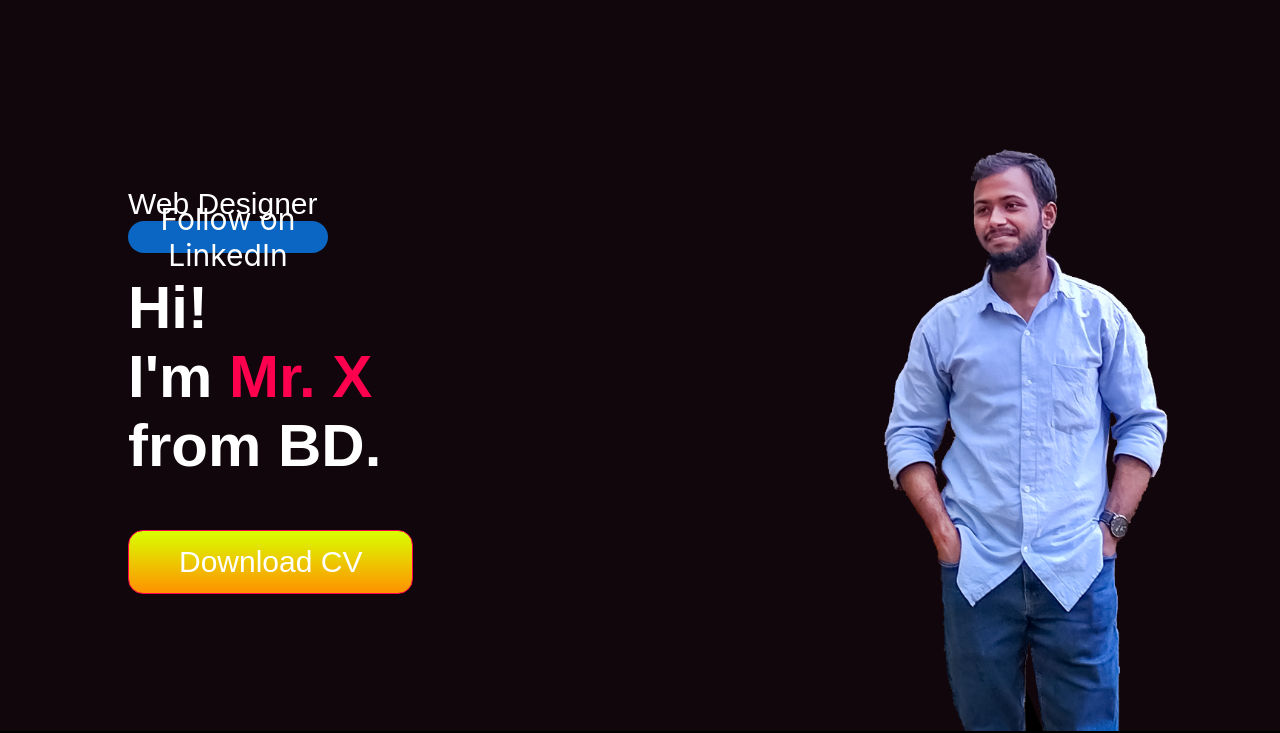
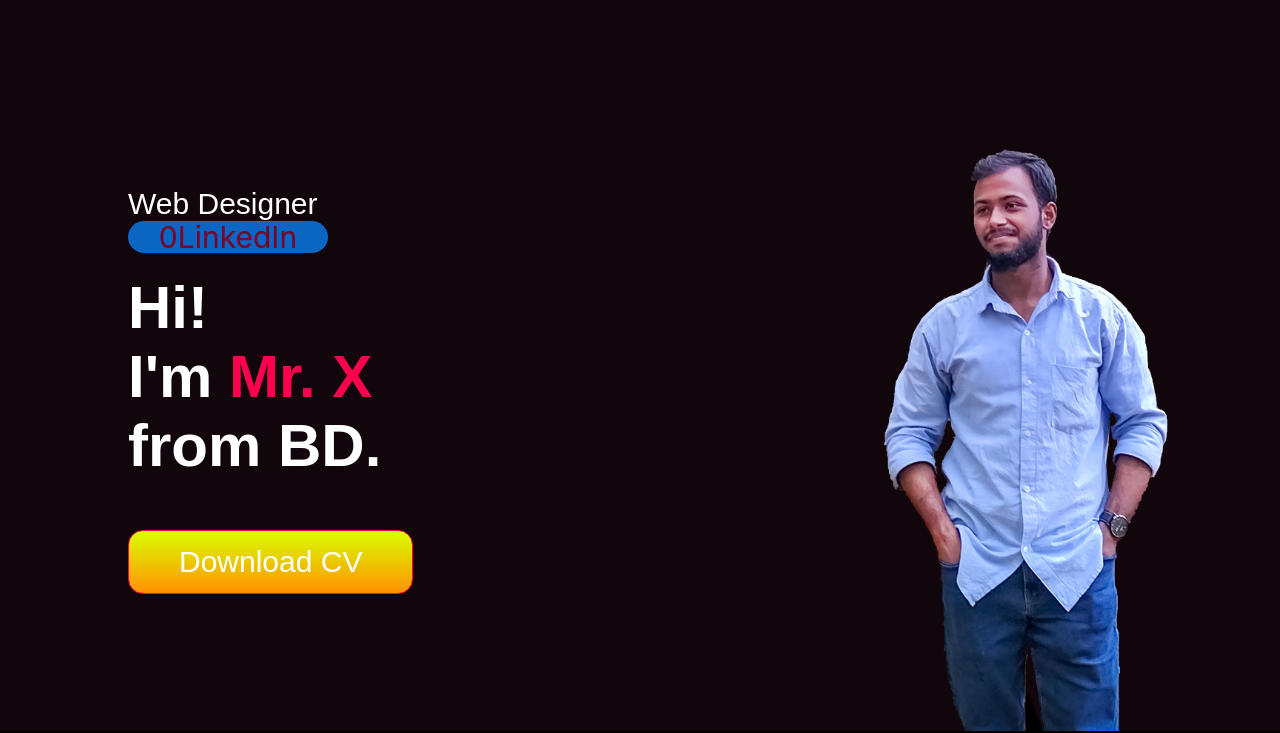
Before and after one commit to TawfiqHassan/Tawfiq-Hassan-Nayem, a plain HTML site: page index.html in a window 1280 px wide. Shown: the part 69-802 px from the top of the page. Drawn offline with Linux system fonts and the light colour scheme.

Commit message:
Update index.html

```diff
--- a/index.html
+++ b/index.html
@@ -29,7 +29,7 @@
             </nav>
             <!---Head Text-->
             <div class="header-text">
-                <p>Web Designer <style> .libutton { display: flex; flex-direction: column; justify-content: center; padding: 7px; text-align: center; outline: none; text-decoration: none !important; color: #ffffff !important; width: 200px; height: 32px; border-radius: 16px; background-color: #0A66C2; font-family: "SF Pro Text", Helvetica, sans-serif; } </style> <a class="libutton" href="https://www.linkedin.com/comm/mynetwork/discovery-see-all?usecase=PEOPLE_FOLLOWS&followMember=tawfiqhassannayem" target="_blank">Follow on LinkedIn</a></p>
+                <p>Web Designer <br> <style> .libutton { display: flex; flex-direction: column; justify-content: center; padding: 7px; text-align: center; outline: none; text-decoration: none !important; color: #7B0323 !important; width: 200px; height: 32px; border-radius: 16px; background-color: #0A66C2; font-family: "SF Pro Text", Helvetica, sans-serif; } </style> <a class="libutton" href="https://www.linkedin.com/comm/mynetwork/discovery-see-all?usecase=PEOPLE_FOLLOWS&followMember=tawfiqhassannayem" target="_blank">0LinkedIn</a></p>
                 <h1>Hi! <br> I'm <span>Mr. X</span> <br> from BD.</h1>
                 <a href="images/my-cv.pdf" download class="btn btn2">Download CV</a>
             </div>
```
